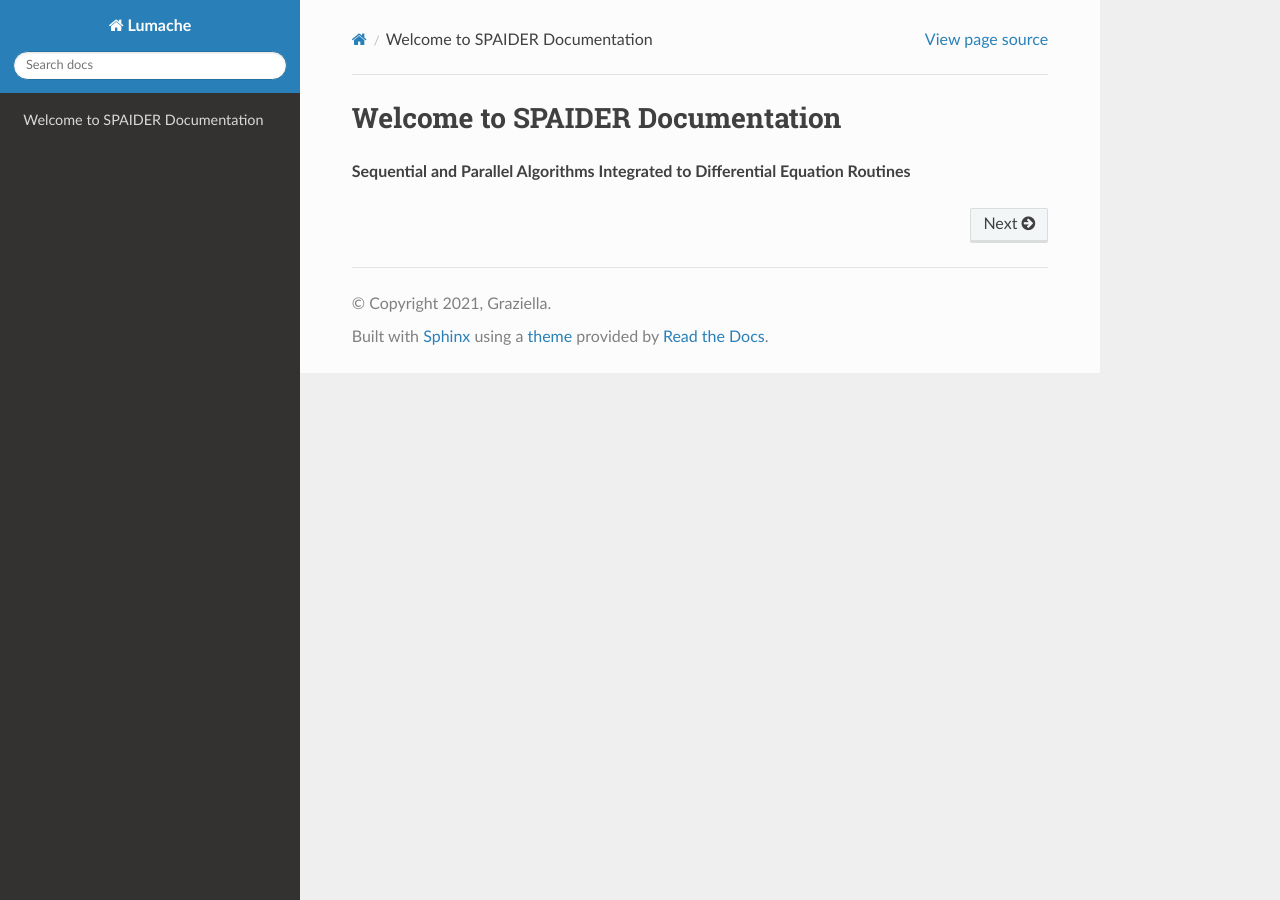
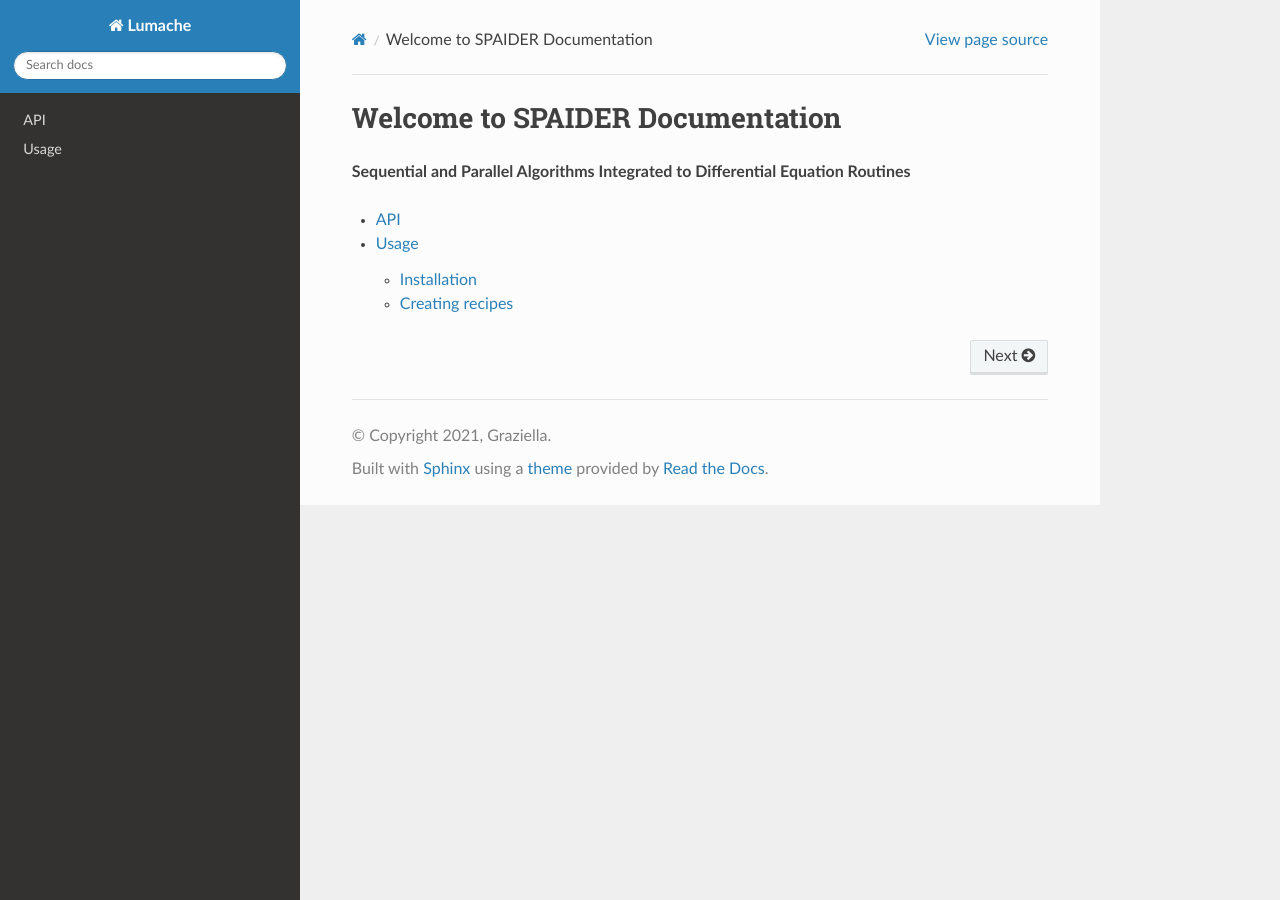
Before and after one commit to LizandroCloud/SPAIDER-M, a Sphinx documentation site: the page built from docs/source/index.rst, in a window 1280 px wide. Built offline with Sphinx 7.4.7 and the Read the Docs theme 3.1.0, drawn with Linux system fonts in a browser that asks for light colours.

Commit message:
Update index.rst

```diff
--- a/docs/source/index.rst
+++ b/docs/source/index.rst
@@ -4,7 +4,5 @@ Welcome to SPAIDER Documentation
 **Sequential and Parallel Algorithms Integrated to Differential Equation Routines**
 
 .. toctree::
-   :maxdepth: 2
-   :caption: Contents
-
-   Introduction
+   api
+   usage
```
